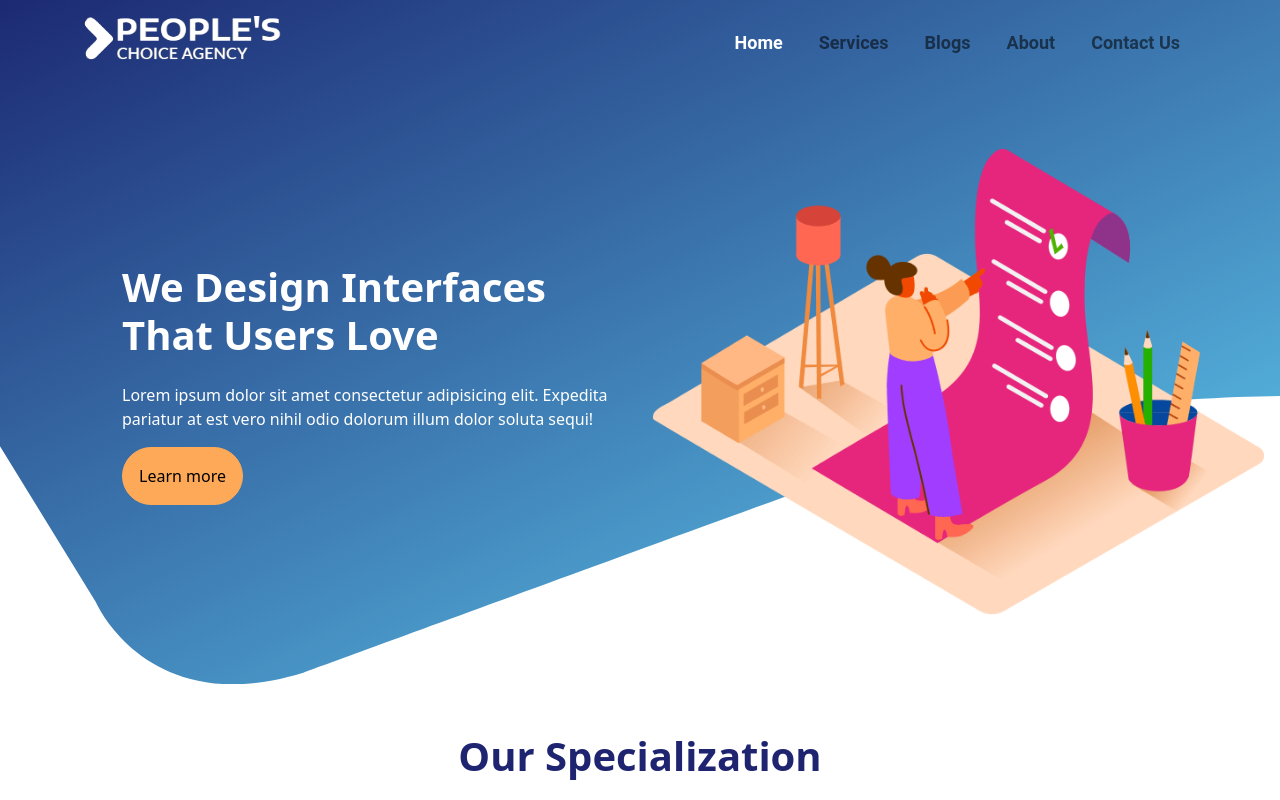
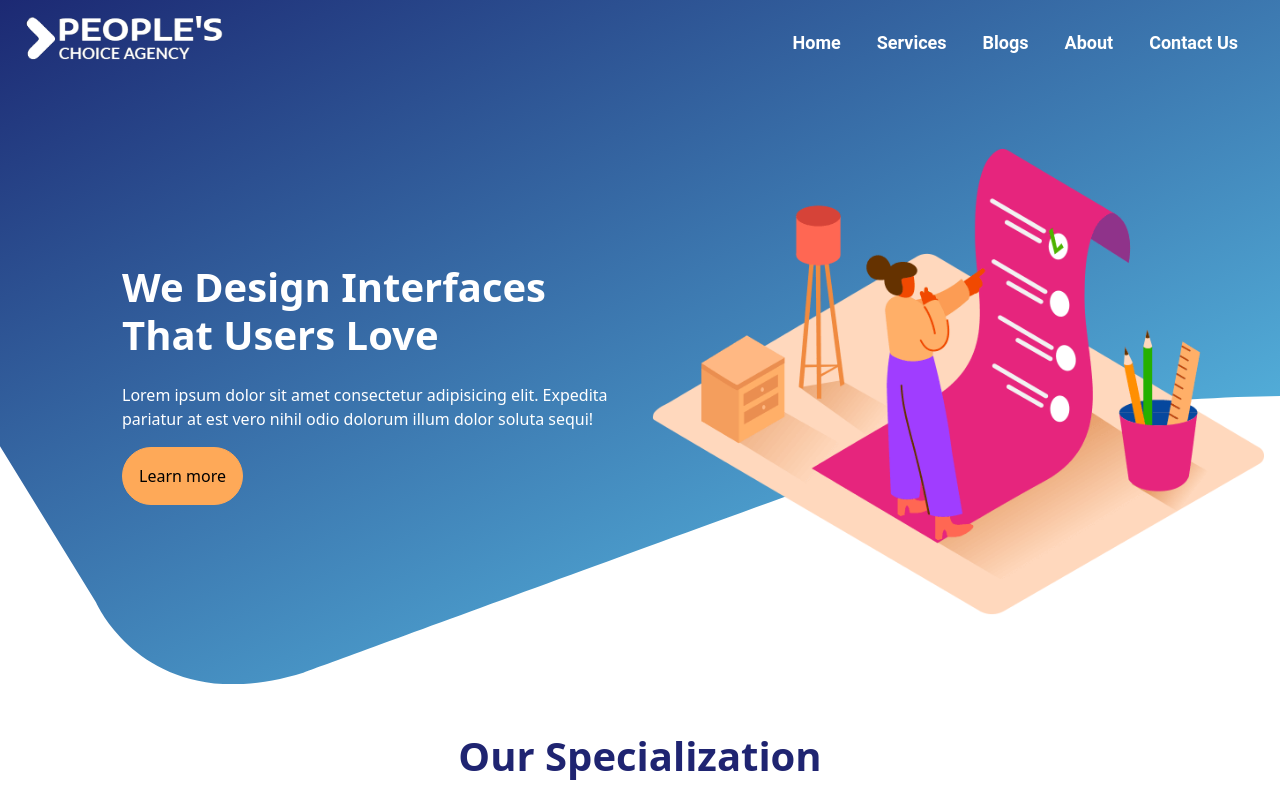
Before and after one commit to mdYeasin2001/people-choice-agency-client, a Next.js app: page / in a window 1280 px wide. Shown: the top 800 px of the page. Built offline with nearby package versions, Linux system fonts and the light colour scheme.

Commit message:
fix some code

```diff
--- a/components/common/HeaderNav.js
+++ b/components/common/HeaderNav.js
@@ -5,10 +5,8 @@ import Logo from '../../public/logo.png'
 
 const HeaderNav = () => {
   return (
-    <div>
-      <Navbar expand="lg" className="navbar-light sticky-top">
-        <Container>
-          <NavbarBrand style={{width: '200px'}} to="/home"><Image src={Logo} alt="PeopleChoice Agency"/></NavbarBrand>
+      <Navbar expand="lg" className="navbar-light mx-4 sticky-top">
+        <NavbarBrand style={{width: '200px'}} to="/home"><Image src={Logo} alt="PeopleChoice Agency"/></NavbarBrand>
           <Navbar.Toggle
             aria-controls="basic-navbar-nav"
             className="nav_toggle"
@@ -20,31 +18,29 @@ const HeaderNav = () => {
               >
                 Home
               </NavLink>
-              <NavLink className='nav_item'
+              <NavLink className='text-white nav_item'
                 to='/'
               >
                 Services
               </NavLink>
-              <NavLink className='nav_item'
+              <NavLink className='text-white nav_item'
                 to='/'
               >
                 Blogs
               </NavLink>
-              <NavLink className='nav_item'
+              <NavLink className='text-white nav_item'
                 to='/'
               >
                 About
               </NavLink>
-              <NavLink className='nav_item'
+              <NavLink className='text-white nav_item'
                 to='/'
               >
                 Contact Us
               </NavLink>
             </Nav>
-          </Navbar.Collapse>
-        </Container>
+        </Navbar.Collapse>
       </Navbar>
-    </div>
   );
 };
 
--- a/scss/components/common/_slideStyle.scss
+++ b/scss/components/common/_slideStyle.scss
@@ -1,8 +1,5 @@
 @import "~slick-carousel/slick/slick.css";
 @import "~slick-carousel/slick/slick-theme.css";
-.slide_show {
-  overflow: hidden;
-}
 
 // Dots Design
 .slick-dotted {
```
